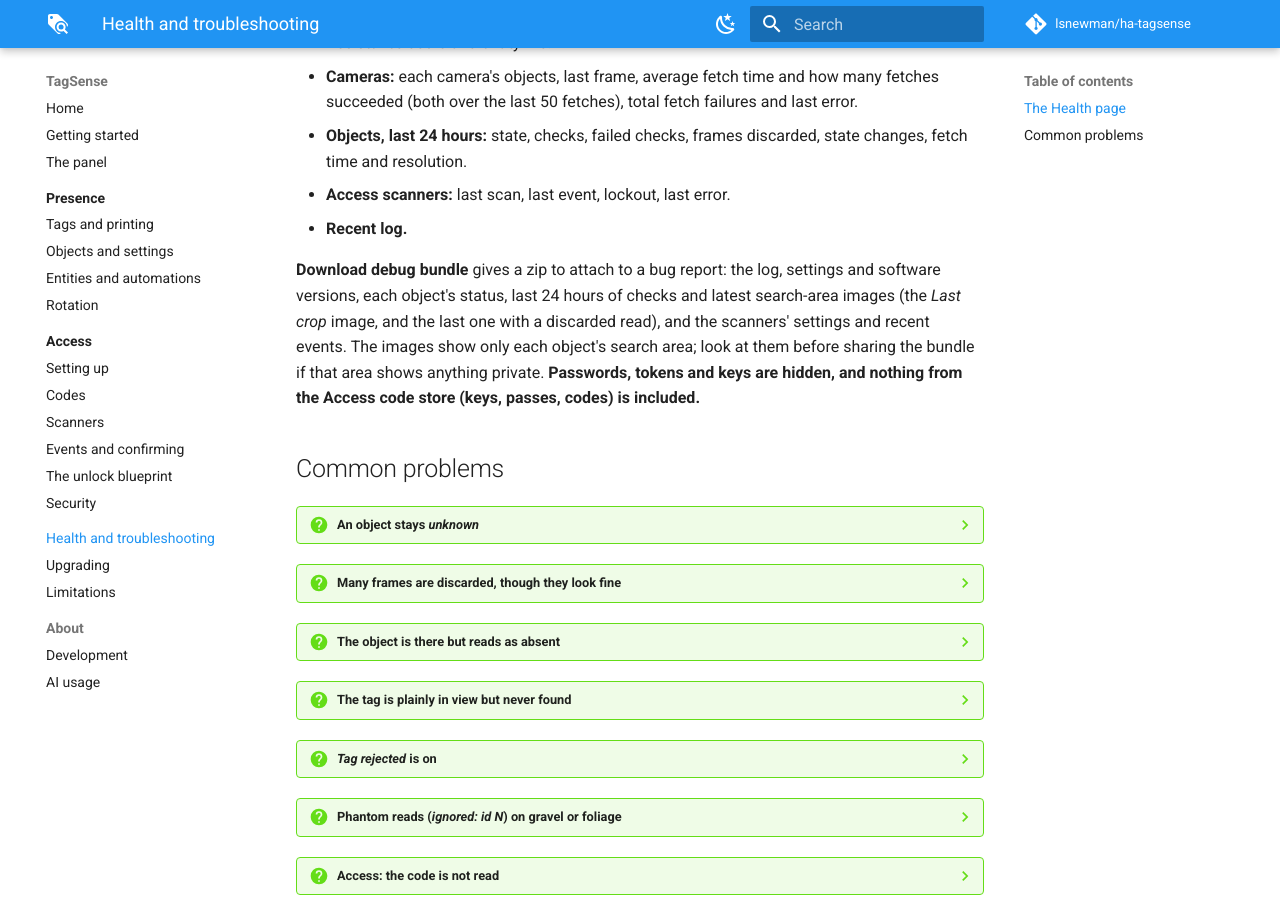
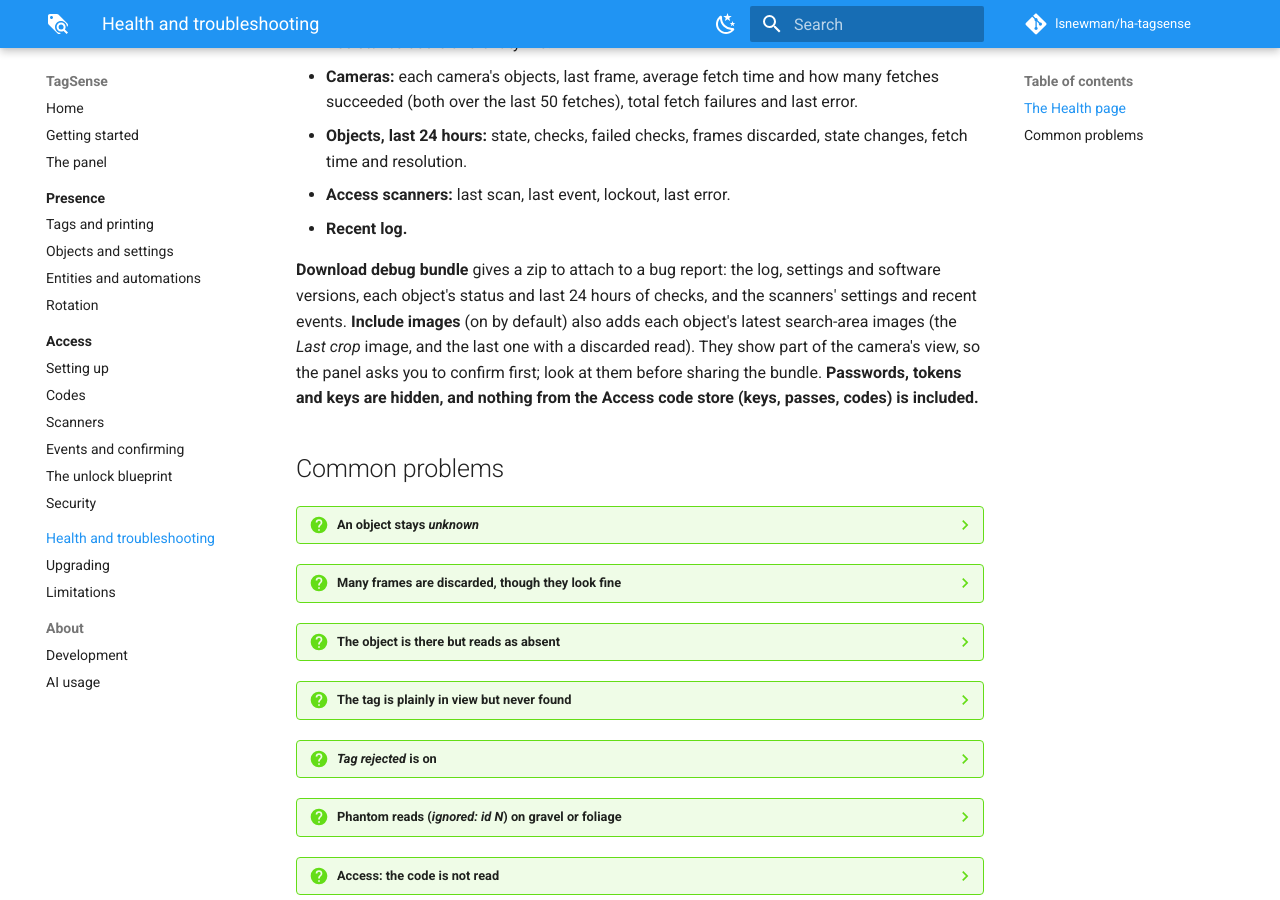
Before and after one commit to lsnewman/ha-tagsense, an MkDocs documentation site: the page built from docs/health.md, in a window 1280 px wide and 900 px high, scrolled down 378 px. Built offline with MkDocs 1.6.1 and Material for MkDocs 9.7.7, drawn with Linux system fonts in a browser that asks for light colours; comment, search, counter and statistics services are not loaded.

Commit message:
Debug bundle: images optional, confirmed before download (0.5.2b7)
The Health page has an "Include images" checkbox, on by default. With it on,
the panel warns that the images show part of the camera's view and asks
before downloading; ?images=0 leaves them out.

Co-Authored-By: Claude Opus 5.5 <noreply@anthropic.com>

```diff
--- a/docs/health.md
+++ b/docs/health.md
@@ -19,11 +19,12 @@ tab counts anything that needs a look.
 - **Recent log.**
 
 **Download debug bundle** gives a zip to attach to a bug report: the log,
-settings and software versions, each object's status, last 24 hours of checks
-and latest search-area images (the *Last crop* image, and the last one with a
-discarded read), and the scanners' settings and recent events. The images show
-only each object's search area; look at them before sharing the bundle if that
-area shows anything private. **Passwords, tokens and keys are hidden, and nothing
+settings and software versions, each object's status and last 24 hours of
+checks, and the scanners' settings and recent events. **Include images** (on
+by default) also adds each object's latest search-area images (the *Last crop*
+image, and the last one with a discarded read). They show part of the camera's
+view, so the panel asks you to confirm first; look at them before sharing the
+bundle. **Passwords, tokens and keys are hidden, and nothing
 from the Access code store (keys, passes, codes) is included.**
 
 ## Common problems
```
Also changed, not shown: tagsense/CHANGELOG.md (+3 -2 lines), 5 other files.
